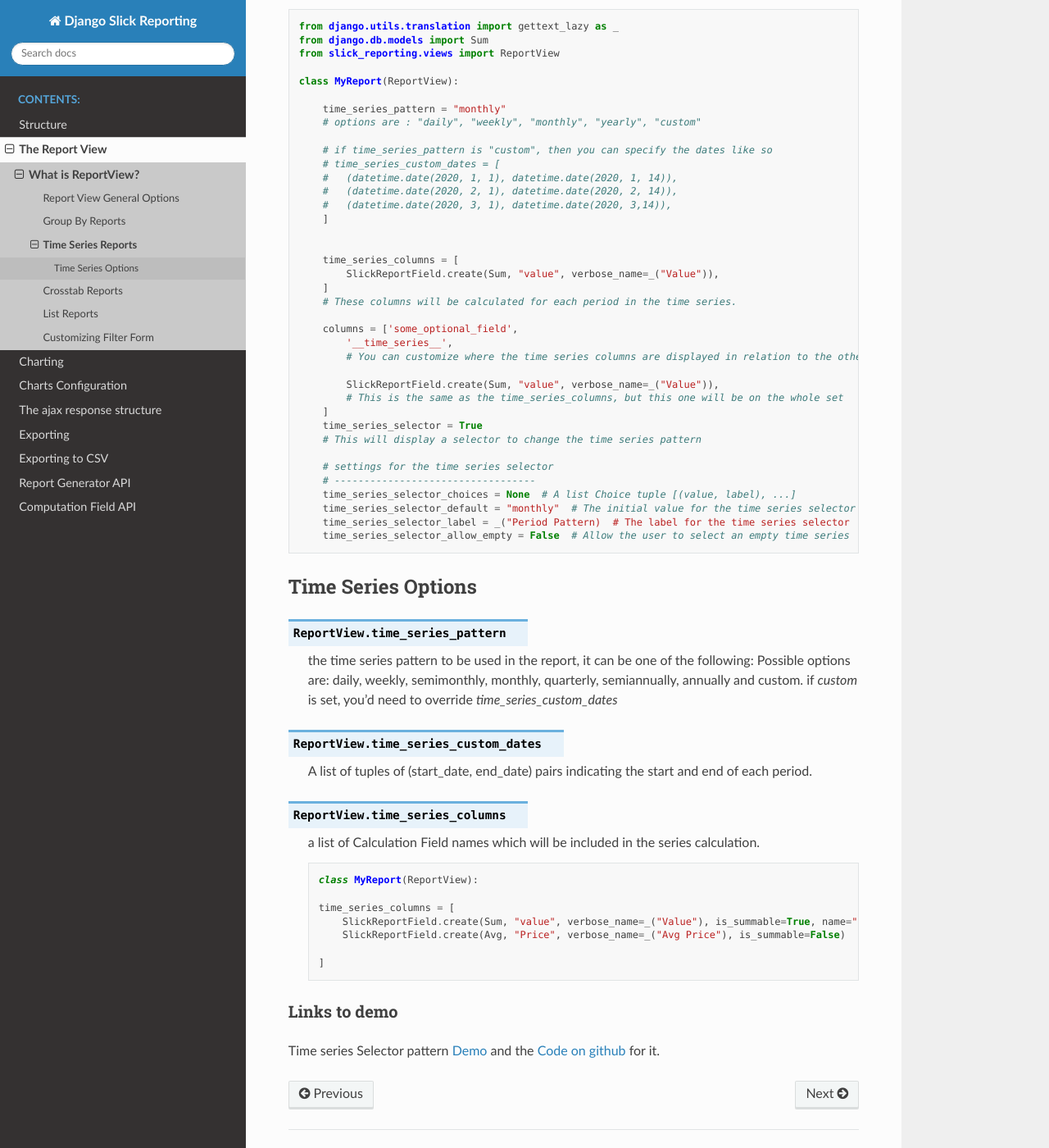
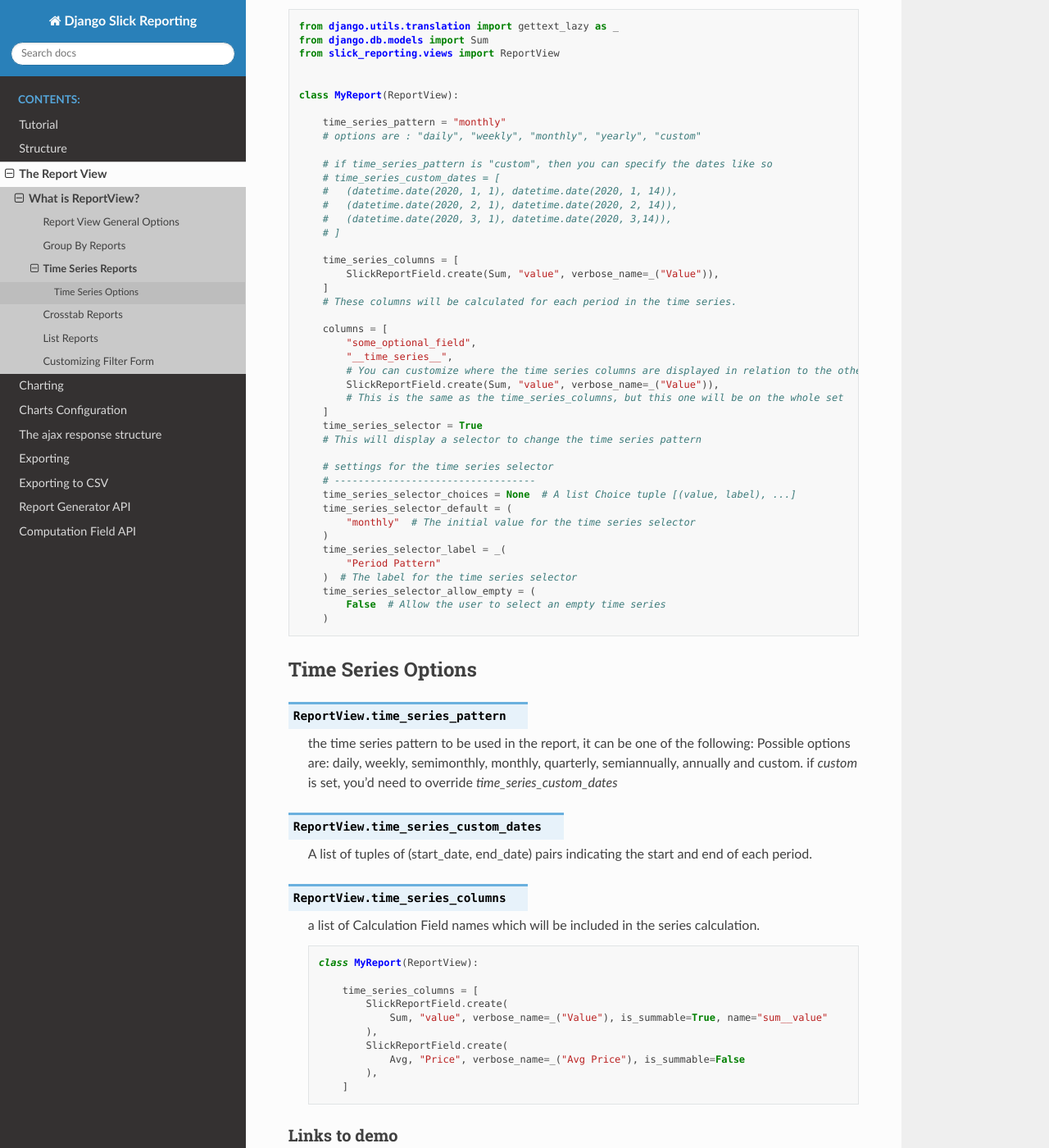
Before and after one commit to RamezIssac/django-slick-reporting, a Sphinx documentation site: the page built from docs/source/report_view/time_series_options.rst, in a window 1280 px wide and 1400 px high, scrolled down 269 px. Shown: the whole window at 82% size. Built offline with Sphinx 7.4.7 and the Read the Docs theme 2.0.0, drawn with Linux system fonts in a browser that asks for light colours.

Commit message:
Documentation

```diff
--- a/docs/source/charts.rst
+++ b/docs/source/charts.rst
@@ -34,7 +34,6 @@ Let's have a look
     response = {
         # the report slug, defaults to the class name all lower
         "report_slug": "",
-
         # a list of objects representing the actual results of the report
         "data": [
             {
@@ -51,7 +50,6 @@ Let's have a look
             },
             # etc .....
         ],
-
         # A list explaining the columns/keys in the data results.
         # ie: len(response.columns) == len(response.data[i].keys())
         # It contains needed information about verbose name , if summable and hints about the data type.
@@ -91,7 +89,6 @@ Let's have a look
             "crosstab_column_names": [],
             "crosstab_column_verbose_names": [],
         },
-
         # A mirror of the set charts_settings on the ReportView
         # ``ReportView`` populates the id and the `engine_name' if not set
         "chart_settings": [
--- a/docs/source/index.rst
+++ b/docs/source/index.rst
@@ -76,6 +76,7 @@ Next step :ref:`structure`
    :maxdepth: 2
    :caption: Contents:
 
+   tutorial
    concept
    report_view/index
    charts
--- a/docs/source/report_view/time_series_options.rst
+++ b/docs/source/report_view/time_series_options.rst
@@ -10,44 +10,50 @@ Here is a quick recipe to what you want to do
 
 .. code-block:: python
 
-    from django.utils.translation import gettext_lazy as _
-    from django.db.models import Sum
-    from slick_reporting.views import ReportView
-
-    class MyReport(ReportView):
-
-        time_series_pattern = "monthly"
-        # options are : "daily", "weekly", "monthly", "yearly", "custom"
-
-        # if time_series_pattern is "custom", then you can specify the dates like so
-        # time_series_custom_dates = [
-        #   (datetime.date(2020, 1, 1), datetime.date(2020, 1, 14)),
-        #   (datetime.date(2020, 2, 1), datetime.date(2020, 2, 14)),
-        #   (datetime.date(2020, 3, 1), datetime.date(2020, 3,14)),
-        ]
+        from django.utils.translation import gettext_lazy as _
+        from django.db.models import Sum
+        from slick_reporting.views import ReportView
 
 
-        time_series_columns = [
-            SlickReportField.create(Sum, "value", verbose_name=_("Value")),
-        ]
-        # These columns will be calculated for each period in the time series.
+        class MyReport(ReportView):
 
-        columns = ['some_optional_field',
-            '__time_series__',
-            # You can customize where the time series columns are displayed in relation to the other columns
+            time_series_pattern = "monthly"
+            # options are : "daily", "weekly", "monthly", "yearly", "custom"
 
-            SlickReportField.create(Sum, "value", verbose_name=_("Value")),
-            # This is the same as the time_series_columns, but this one will be on the whole set
-        ]
-        time_series_selector = True
-        # This will display a selector to change the time series pattern
+            # if time_series_pattern is "custom", then you can specify the dates like so
+            # time_series_custom_dates = [
+            #   (datetime.date(2020, 1, 1), datetime.date(2020, 1, 14)),
+            #   (datetime.date(2020, 2, 1), datetime.date(2020, 2, 14)),
+            #   (datetime.date(2020, 3, 1), datetime.date(2020, 3,14)),
+            # ]
 
-        # settings for the time series selector
-        # ----------------------------------
-        time_series_selector_choices = None  # A list Choice tuple [(value, label), ...]
-        time_series_selector_default = "monthly"  # The initial value for the time series selector
-        time_series_selector_label = _("Period Pattern)  # The label for the time series selector
-        time_series_selector_allow_empty = False  # Allow the user to select an empty time series
+            time_series_columns = [
+                SlickReportField.create(Sum, "value", verbose_name=_("Value")),
+            ]
+            # These columns will be calculated for each period in the time series.
+
+            columns = [
+                "some_optional_field",
+                "__time_series__",
+                # You can customize where the time series columns are displayed in relation to the other columns
+                SlickReportField.create(Sum, "value", verbose_name=_("Value")),
+                # This is the same as the time_series_columns, but this one will be on the whole set
+            ]
+            time_series_selector = True
+            # This will display a selector to change the time series pattern
+
+            # settings for the time series selector
+            # ----------------------------------
+            time_series_selector_choices = None  # A list Choice tuple [(value, label), ...]
+            time_series_selector_default = (
+                "monthly"  # The initial value for the time series selector
+            )
+            time_series_selector_label = _(
+                "Period Pattern"
+            )  # The label for the time series selector
+            time_series_selector_allow_empty = (
+                False  # Allow the user to select an empty time series
+            )
 
 
 .. _time_series_options:
@@ -73,11 +79,14 @@ Time Series Options
 
                     class MyReport(ReportView):
 
-                    time_series_columns = [
-                        SlickReportField.create(Sum, "value", verbose_name=_("Value"), is_summable=True, name="sum__value"),
-                        SlickReportField.create(Avg, "Price", verbose_name=_("Avg Price"), is_summable=False)
-
-                    ]
+                        time_series_columns = [
+                            SlickReportField.create(
+                                Sum, "value", verbose_name=_("Value"), is_summable=True, name="sum__value"
+                            ),
+                            SlickReportField.create(
+                                Avg, "Price", verbose_name=_("Avg Price"), is_summable=False
+                            ),
+                        ]
 
 
 
```
Also changed, not shown: README.rst (+33 -31 lines), docs/source/howto.rst (added, +28 -0 lines), docs/source/report_view/crosstab_options.rst (+22 -16 lines), docs/source/report_view/group_by_report.rst (+16 -15 lines), docs/source/report_view/view_options.rst (+17 -20 lines), docs/source/tutorial.rst (added, +241 -0 lines), .pre-commit-config.yaml.
